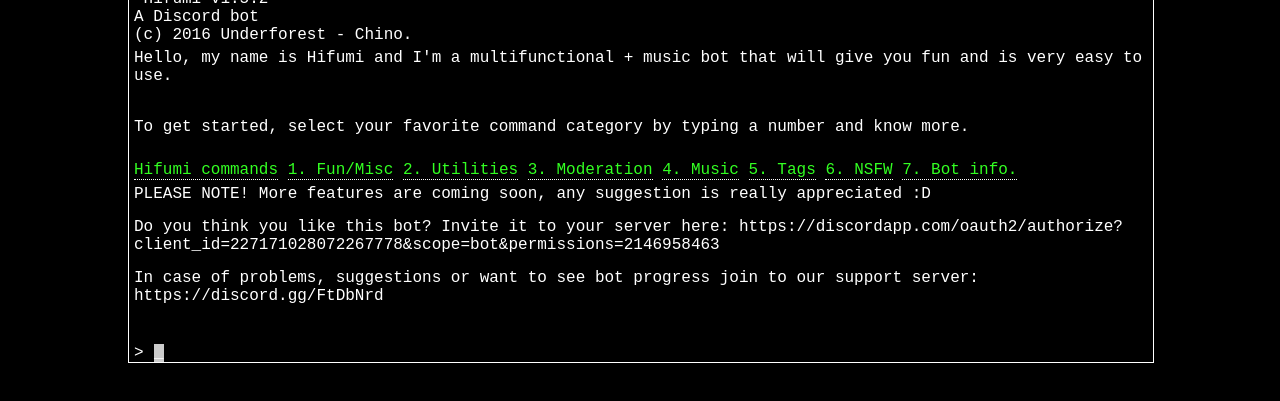
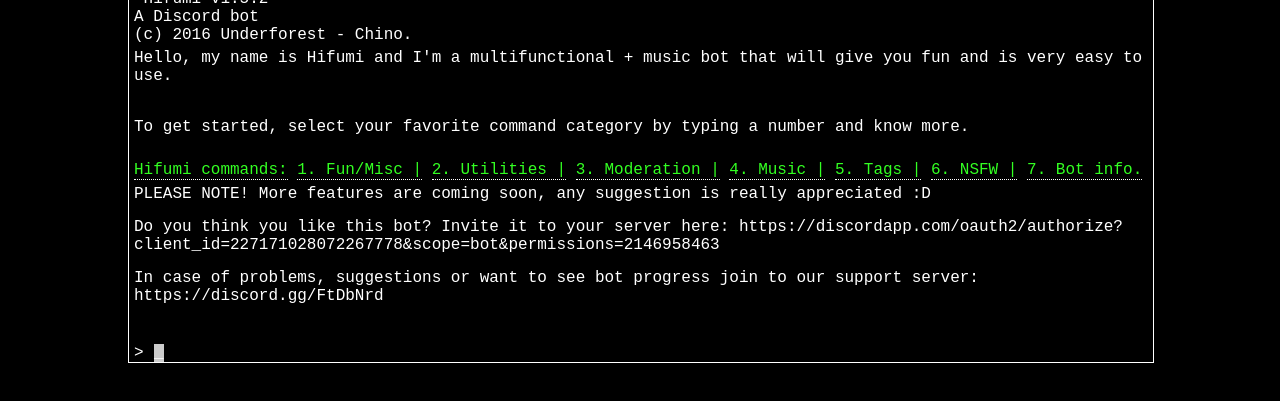
Before and after one commit to GregoryGregoryGregory/hifumibot, a plain HTML site: page commands.html in a window 1280 px wide. Shown: the part 175-576 px from the top of the page. Drawn offline with Linux system fonts and the light colour scheme.

Commit message:
Update commands.html

```diff
--- a/commands.html
+++ b/commands.html
@@ -55,13 +55,13 @@
 
 <li id="q_hifumi1"></li>
 <li id="q_hifumi2"><br/></li>
-<li class="q">Hifumi commands</li>
-<li class="q">1. Fun/Misc</li>
-<li class="q">2. Utilities</li>
-<li class="q">3. Moderation</li>
-<li class="q">4. Music</li>
-<li class="q">5. Tags</li>
-<li class="q">6. NSFW</li>
+<li class="q">Hifumi commands: </li>
+<li class="q">1. Fun/Misc | </li>
+<li class="q">2. Utilities | </li>
+<li class="q">3. Moderation | </li>
+<li class="q">4. Music | </li>
+<li class="q">5. Tags | </li>
+<li class="q">6. NSFW | </li>
 <li class="q">7. Bot info.</li>
 <li id="q_hifumi3"></li>
 <li id="q_hifumi4"></li>
```
